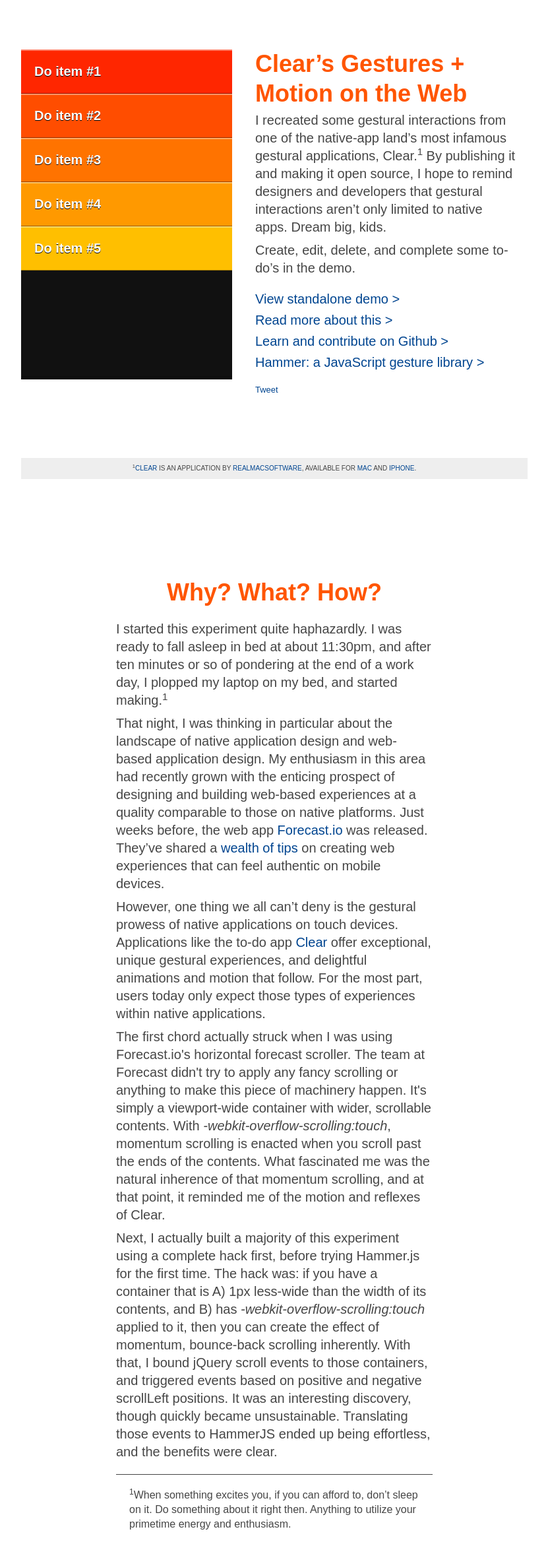
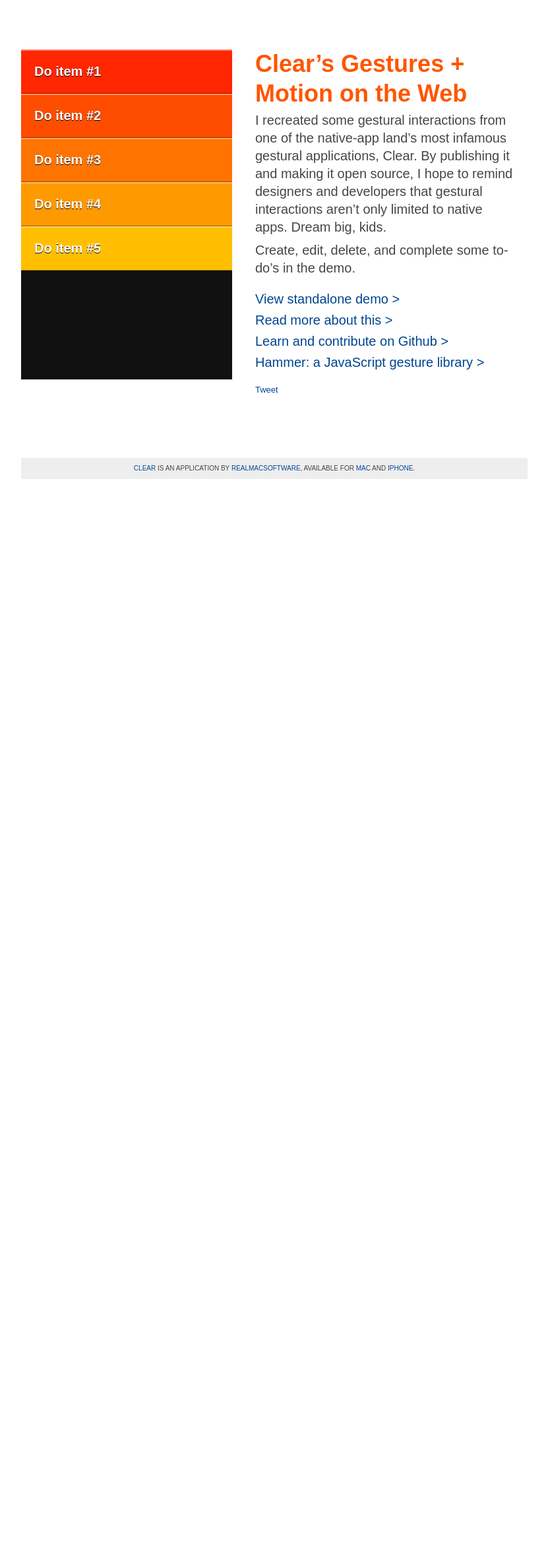
Before and after one commit to jvlahos/clear-web-gestures, a PHP site: page /_demo/index.html in a window 1280 px wide. Shown: the part 42-2391 px from the top of the page at 66% size, without its empty margins (224-1055 px from the left). After the commit the page ends 768 px from the top, so only its background shows below. Run offline with PHP 8.4, Linux system fonts and the light colour scheme; some libraries are stand-ins or nearby versions.

Commit message:
the state of things

```diff
--- a/_demo/_css/screen.css
+++ b/_demo/_css/screen.css
@@ -548,6 +548,7 @@
 }
 
 #story {
+  display: none;
   margin: 75px auto 0 auto;
   padding-top: 75px;
   width: 480px;
--- a/_demo/_src/screen.scss
+++ b/_demo/_src/screen.scss
@@ -173,6 +173,7 @@
 
 
 #story {
+	display: none;
 	margin: 75px auto 0 auto;
 	padding-top: 75px;
 	width: 480px;
--- a/_demo/index.html
+++ b/_demo/index.html
@@ -34,7 +34,7 @@
 		</article>
 		<article id="intro">
 			<h1>Clear&rsquo;s Gestures + Motion on the Web</h1>
-			<p>I recreated some gestural interactions from one of the native-app land&rsquo;s most infamous gestural applications, Clear.<sup>1</sup> By publishing it and making it open source, I hope to remind designers and developers that gestural interactions aren&rsquo;t only limited to native apps. Dream big, kids.</p>
+			<p>I recreated some gestural interactions from one of the native-app land&rsquo;s most infamous gestural applications, Clear. By publishing it and making it open source, I hope to remind designers and developers that gestural interactions aren&rsquo;t only limited to native apps. Dream big, kids.</p>
 			<p>Create, edit, delete, and complete some to-do&rsquo;s in the demo.</p>
 			<p id="links">
 				<a href="_demosrc/index.php">View standalone demo &gt;</a>
@@ -51,7 +51,7 @@
 	</section>
 
 	<footer>
-		<sup>1</sup><a href="http://www.realmacsoftware.com/clear/">Clear</a> is an application by <a href="http://www.realmacsoftware.com/">RealMacSoftware</a>, available for <a href="http://www.realmacsoftware.com/redirects/clear-mac/appstore">Mac</a> and <a href="http://www.realmacsoftware.com/redirects/clear/appstore">iPhone</a>.
+		<a href="http://www.realmacsoftware.com/clear/">Clear</a> is an application by <a href="http://www.realmacsoftware.com/">RealMacSoftware</a>, available for <a href="http://www.realmacsoftware.com/redirects/clear-mac/appstore">Mac</a> and <a href="http://www.realmacsoftware.com/redirects/clear/appstore">iPhone</a>.
 	</footer>
 
 	<section id="story" name="story">
@@ -66,10 +66,7 @@
 
 		<p>Next, I actually built a majority of this experiment using a complete hack first, before trying Hammer.js for the first time. The hack was: if you have a container that is A) 1px less-wide than the width of its contents, and B) has <em>-webkit-overflow-scrolling:touch</em> applied to it, then you can create the effect of momentum, bounce-back scrolling inherently. With that, I bound jQuery scroll events to those containers, and triggered events based on positive and negative scrollLeft positions. It was an interesting discovery, though quickly became unsustainable. Translating those events to HammerJS ended up being effortless, and the benefits were clear.</p>
 
-
-
-		<p class="footnotes"><sup>1</sup>When something excites you, if you can afford to, don’t sleep on it. Do something about it right then. Anything to utilize your primetime energy and enthusiasm.
-		</p>
+		<p class="footnotes"><sup>1</sup>When something excites you, if you can afford to, don’t sleep on it. Do something about it while you have your primetime energy and enthusiasm.</p>
 	</section>
 
 <script src="https://ajax.googleapis.com/ajax/libs/jquery/1.10.1/jquery.min.js"></script>
```
